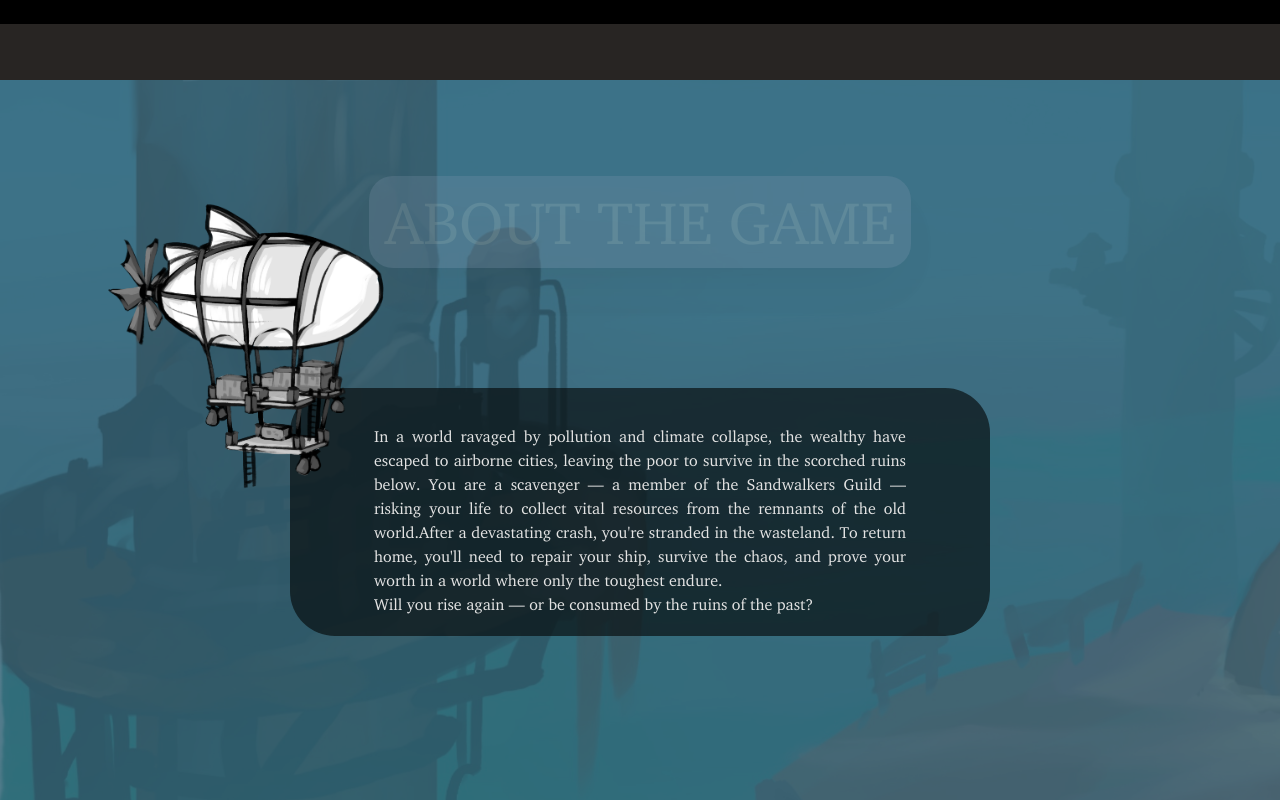
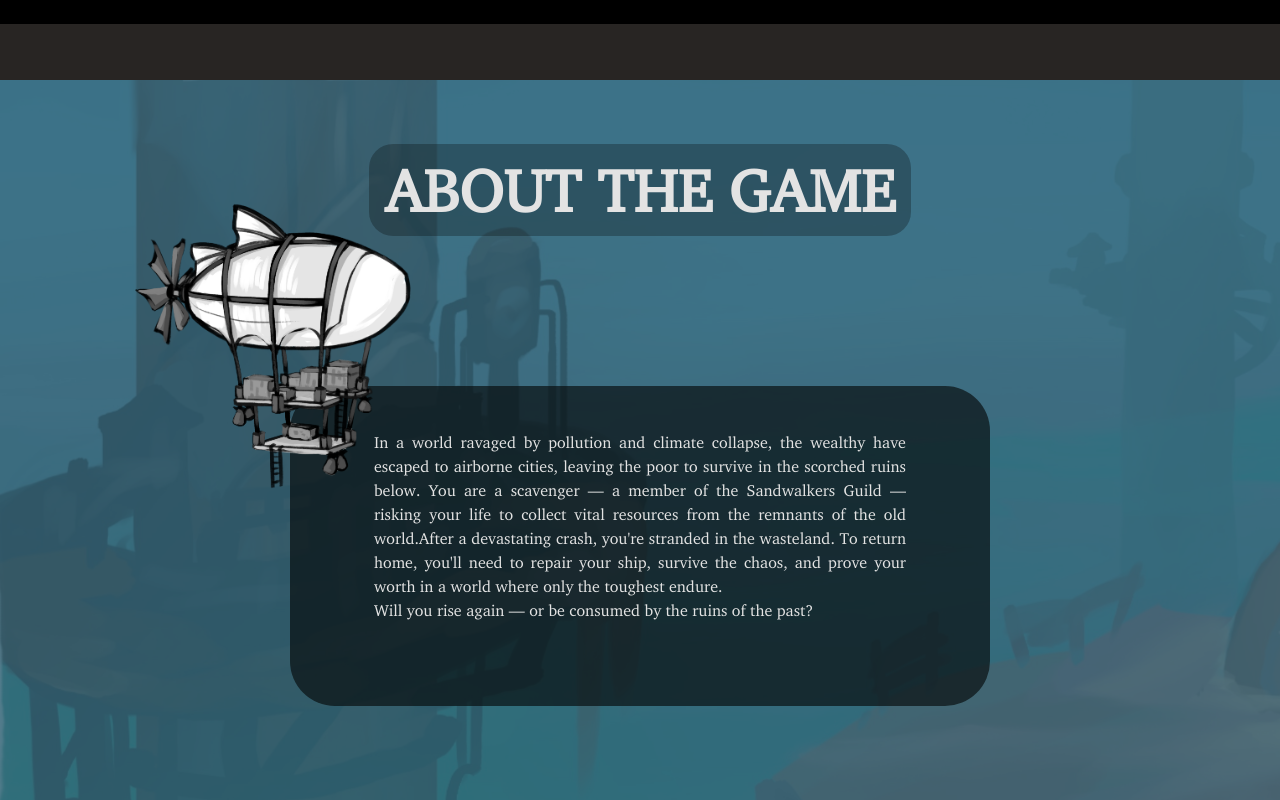
Before and after one commit to jasminedns/steam-wrecked, a Next.js app: page /game in a window 1280 px wide. Shown: the top 800 px of the page. Built offline with nearby package versions, Linux system fonts and the light colour scheme.

Commit message:
fixing AGHeading

```diff
--- a/src/components/AGDescriptionDiv/index.tsx
+++ b/src/components/AGDescriptionDiv/index.tsx
@@ -3,15 +3,15 @@ const AGDescriptionDiv = () => {
         <>
         <div className="mt-40 relative flex w-full justify-center">
             <div className="bg-[#060A0A]/65  w-[300px] sm:w-[400px] md:w-[550px] lg:w-[700px] p-5 rounded-[45px] text-white
-                absolute top-[-40px] md:top-[-20px] lg:top-[-40px]">
-                <p className="mt-4 mx-4 sm:mx-16 text-justify charter">In a world ravaged by pollution and climate collapse,
+                absolute top-[-40px] md:top-[-20px] lg:top-[-10px]">
+                <p className="mt-6 mx-10 sm:mx-16 text-justify charter">In a world ravaged by pollution and climate collapse,
                     the wealthy have escaped to airborne cities, leaving the poor to survive in the scorched ruins below.
                     You are a scavenger — a member of the Sandwalkers Guild — risking your life to collect vital resources
                     from the remnants of the old world.After a devastating crash, you're stranded in the wasteland.
                     To return home, you'll need to repair your ship, survive the chaos, and prove your worth in a
                     world where only the toughest endure.
                 </p>
-                <p className="mt-0 mx-4 sm:mx-16 text-justify charter">
+                <p className=" m-10  mt-0 sm:m-16 sm:mt-0 text-justify charter">
                     Will you rise again — or be consumed by the ruins of the past?
                 </p>
             </div>
--- a/src/components/AGHeading/index.tsx
+++ b/src/components/AGHeading/index.tsx
@@ -1,12 +1,10 @@
 const AGHeading = () => {
     return (
-        <div className="pt-20">
-            <div className="w-full max-w-2xl mx-auto bg-slate-400 opacity-20 rounded-3xl shadow-2xl p-4">
-                <h1 className="charter text-6xl text-center opacity-800">
+            <div className="bg-black/27 my-[48px] rounded-3xl">
+            <h1 className="text-[#E3E3E3] font-bold charter text-4xl md:text-6xl text-center p-4">
                     ABOUT THE GAME
                 </h1>
             </div>
-        </div>
     );
 }
 
```
Also changed, not shown: src/components/AG_Balloon_content/index.tsx (+1 -1 lines).
